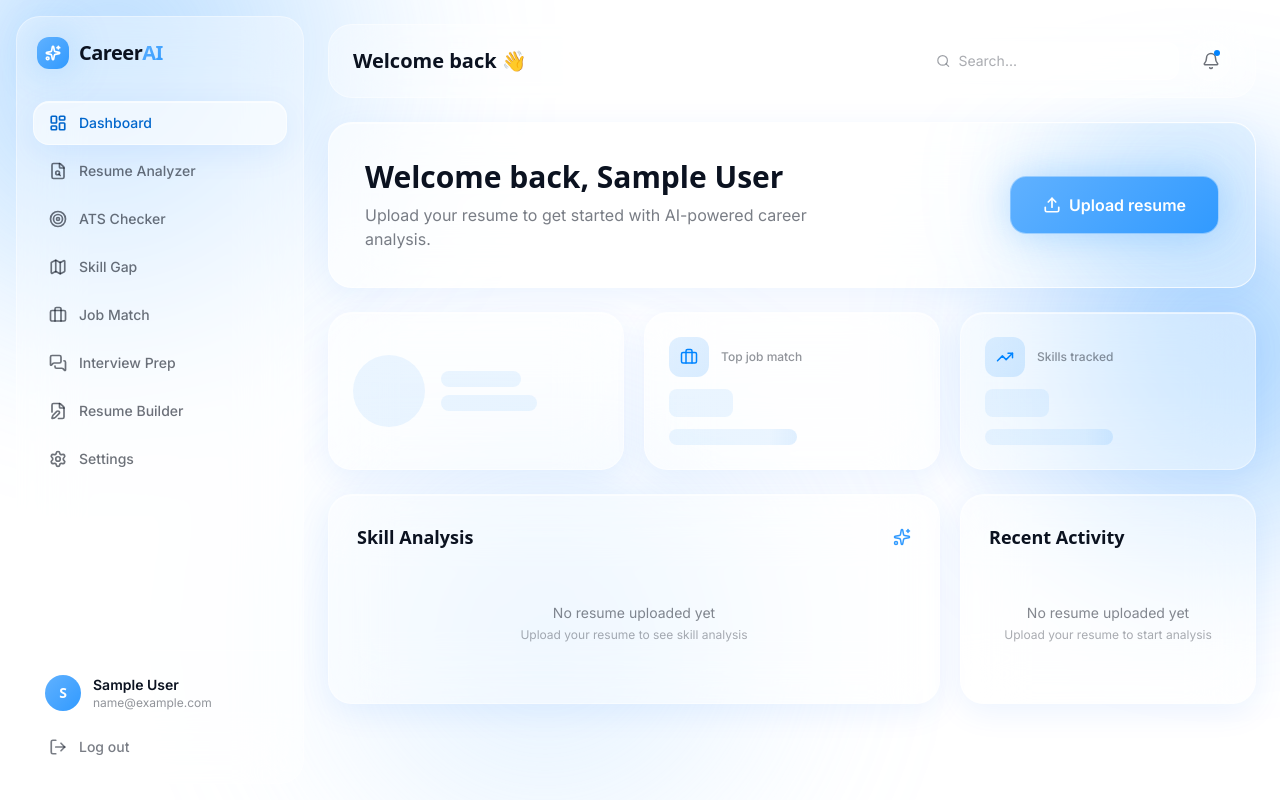
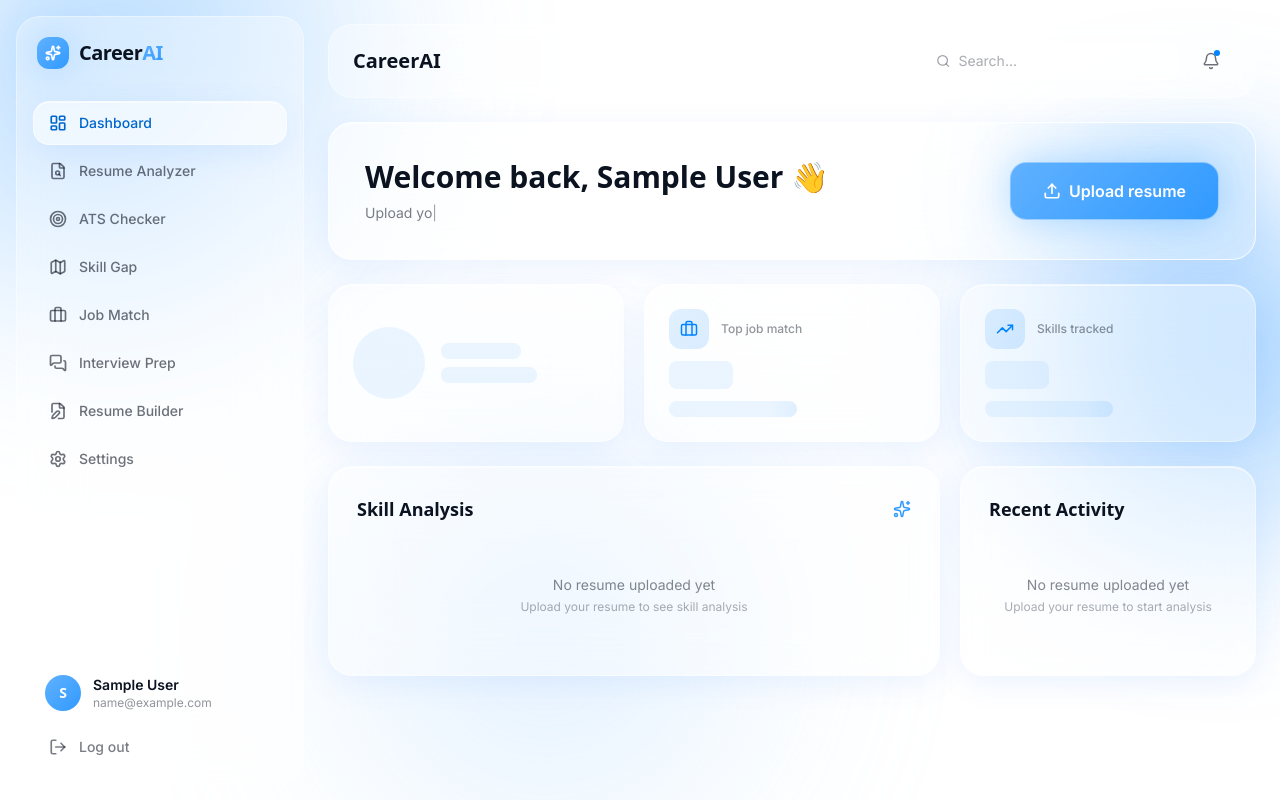
Before and after one commit to LeonRosario/AI-Resume-Career-Coach, a React (Vite) app: page /app in a window 1280 px wide. Built offline with nearby package versions, Linux system fonts and the light colour scheme; sample sign-in values are in the browser's storage; a web font is replaced by a local one.

Commit message:
feat: implement dashboard layout and landing page with resume metrics visualization

```diff
--- a/src/components/layout/DashboardLayout.jsx
+++ b/src/components/layout/DashboardLayout.jsx
@@ -7,7 +7,7 @@ import Aurora from "../ui/Aurora";
 import PageTransition from "../ui/PageTransition";
 
 const titles = {
-  "/app": "Welcome back 👋",
+
   "/app/resume-analyzer": "Resume Analyzer",
   "/app/ats-checker": "ATS Checker",
   "/app/skill-gap": "Skill Gap Analysis",
--- a/src/pages/dashboard/DashboardHome.jsx
+++ b/src/pages/dashboard/DashboardHome.jsx
@@ -7,6 +7,7 @@ import ProgressBar from "../../components/ui/ProgressBar";
 import ScoreRing from "../../components/ui/ScoreRing";
 import Badge from "../../components/ui/Badge";
 import { SkeletonLine, SkeletonCircle } from "../../components/ui/Skeleton";
+import { Typewriter } from "../../components/ui/TypewriterText";
 import { jobs } from "../../data/mockData";
 import { useAuth } from "../../context/AuthContext";
 import { useResume } from "../../context/ResumeContext";
@@ -34,12 +35,33 @@ export default function DashboardHome() {
         <div className="relative flex flex-col md:flex-row md:items-center justify-between gap-6">
           <div>
             <h2 className="font-heading font-extrabold text-2xl md:text-3xl text-ink">
-              Welcome back, {user?.name || "there"}
+              Welcome back, {user?.name || "there"} 👋
             </h2>
-            <p className="text-ink/55 mt-2 max-w-md">
-              {hasResume
-                ? "Your resume is scoring well. Let's find what's standing between you and your next interview."
-                : "Upload your resume to get started with AI-powered career analysis."}
+            <p className="text-ink/55 mt-2 max-w-md text-sm">
+              <Typewriter
+                text={
+                  hasResume
+                    ? [
+                        "Your resume is scoring well — let's keep pushing.",
+                        "Ready to close those skill gaps today?",
+                        "A top job match is waiting for you.",
+                        "Practice one interview question right now.",
+                        "Let's make today count for your career.",
+                      ]
+                    : [
+                        "Upload your resume to unlock AI analysis.",
+                        "Get your ATS score in under 60 seconds.",
+                        "Find out which skills are holding you back.",
+                        "Your next role starts with a great resume.",
+                      ]
+                }
+                speed={55}
+                deleteSpeed={30}
+                delay={2200}
+                loop={true}
+                cursor="|"
+                className="text-ink/55"
+              />
             </p>
           </div>
           <Button
```
